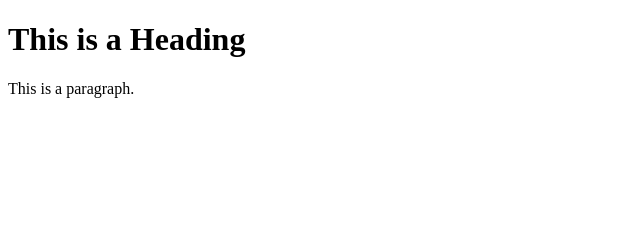
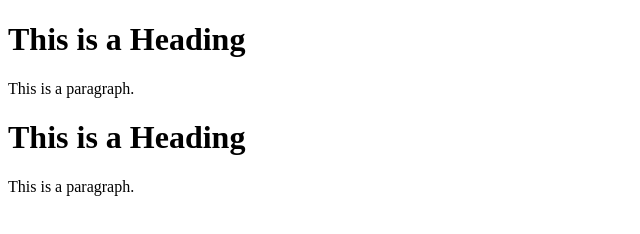
Before and after one commit to Landmark2022/learning-git, a plain HTML site: page index.html in a window 1280 px wide. Shown: the whole page, without its empty margins (0-640 px from the left). Drawn offline with Linux system fonts and the light colour scheme.

Commit message:
Update index.html

```diff
--- a/index.html
+++ b/index.html
@@ -10,3 +10,15 @@
 
 <body>
 </html>
+<!DOCTYPE html>
+<html>
+<head>
+<title>Page Title</title>
+</head>
+<body>
+
+<h1>This is a Heading</h1>
+<p>This is a paragraph.</p>
+
+<body>
+</html>
```
